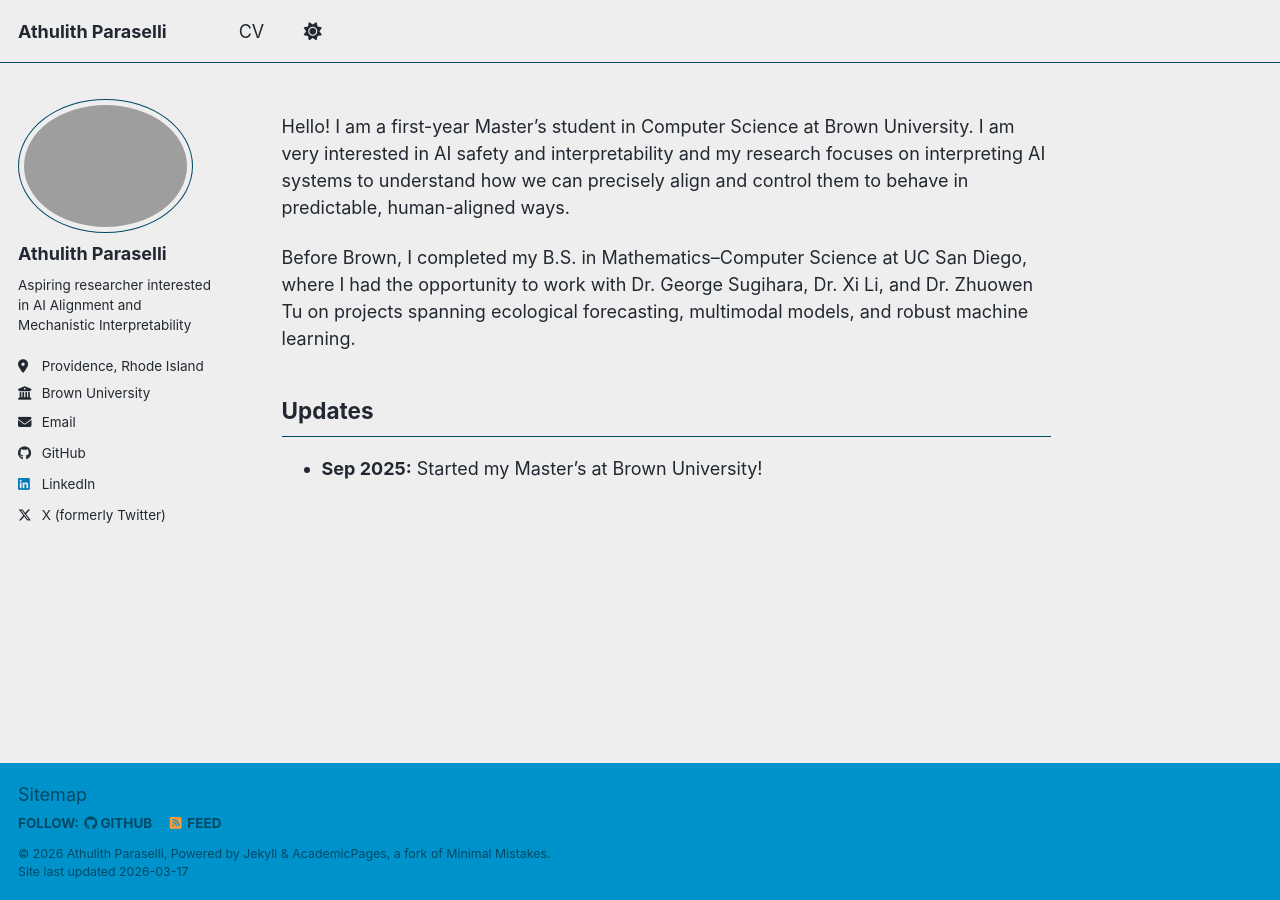
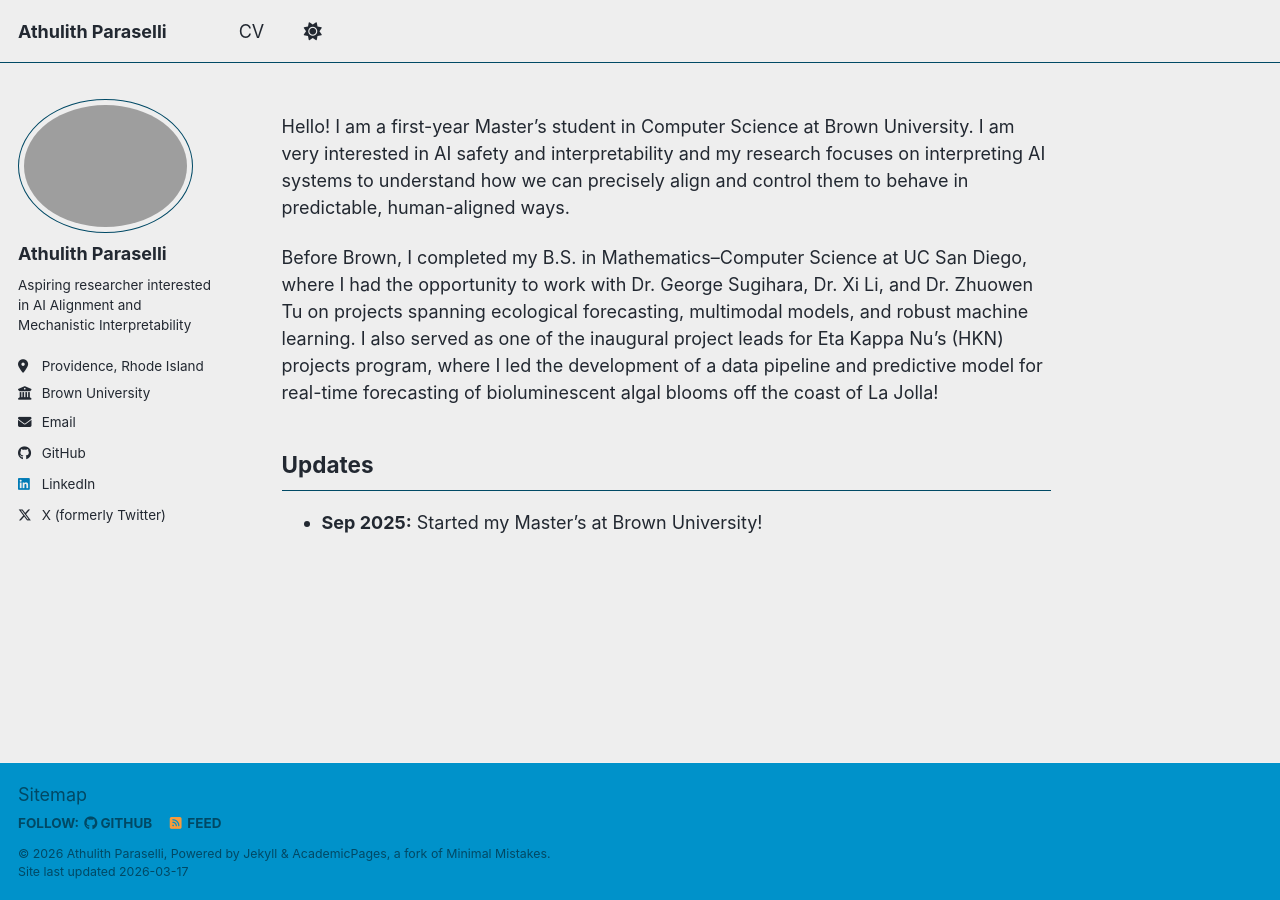
Before and after one commit to aparaselli/aparaselli.github.io, a Jekyll site: the page built from _pages/about.md, in a window 1280 px wide. Built offline with Jekyll 4.4.1, drawn with Linux system fonts in a browser that asks for light colours; a script bundle is joined from its source files by our own code; library files that are not in the unit come from our copies.

Commit message:
updated abou

```diff
--- a/_pages/about.md
+++ b/_pages/about.md
@@ -9,7 +9,7 @@ redirect_from:
 
 Hello! I am a first-year Master’s student in Computer Science at Brown University. I am very interested in AI safety and interpretability and my research focuses on interpreting AI systems to understand how we can precisely align and control them to behave in predictable, human-aligned ways.
 
-Before Brown, I completed my B.S. in Mathematics–Computer Science at UC San Diego, where I had the opportunity to work with Dr. George Sugihara, Dr. Xi Li, and Dr. Zhuowen Tu on projects spanning ecological forecasting, multimodal models, and robust machine learning.
+Before Brown, I completed my B.S. in Mathematics–Computer Science at UC San Diego, where I had the opportunity to work with Dr. George Sugihara, Dr. Xi Li, and Dr. Zhuowen Tu on projects spanning ecological forecasting, multimodal models, and robust machine learning. I also served as one of the inaugural project leads for Eta Kappa Nu’s (HKN) projects program, where I led the development of a data pipeline and predictive model for real-time forecasting of bioluminescent algal blooms off the coast of La Jolla!
 
 ## Updates
 - **Sep 2025:** Started my Master's at Brown University!
```
